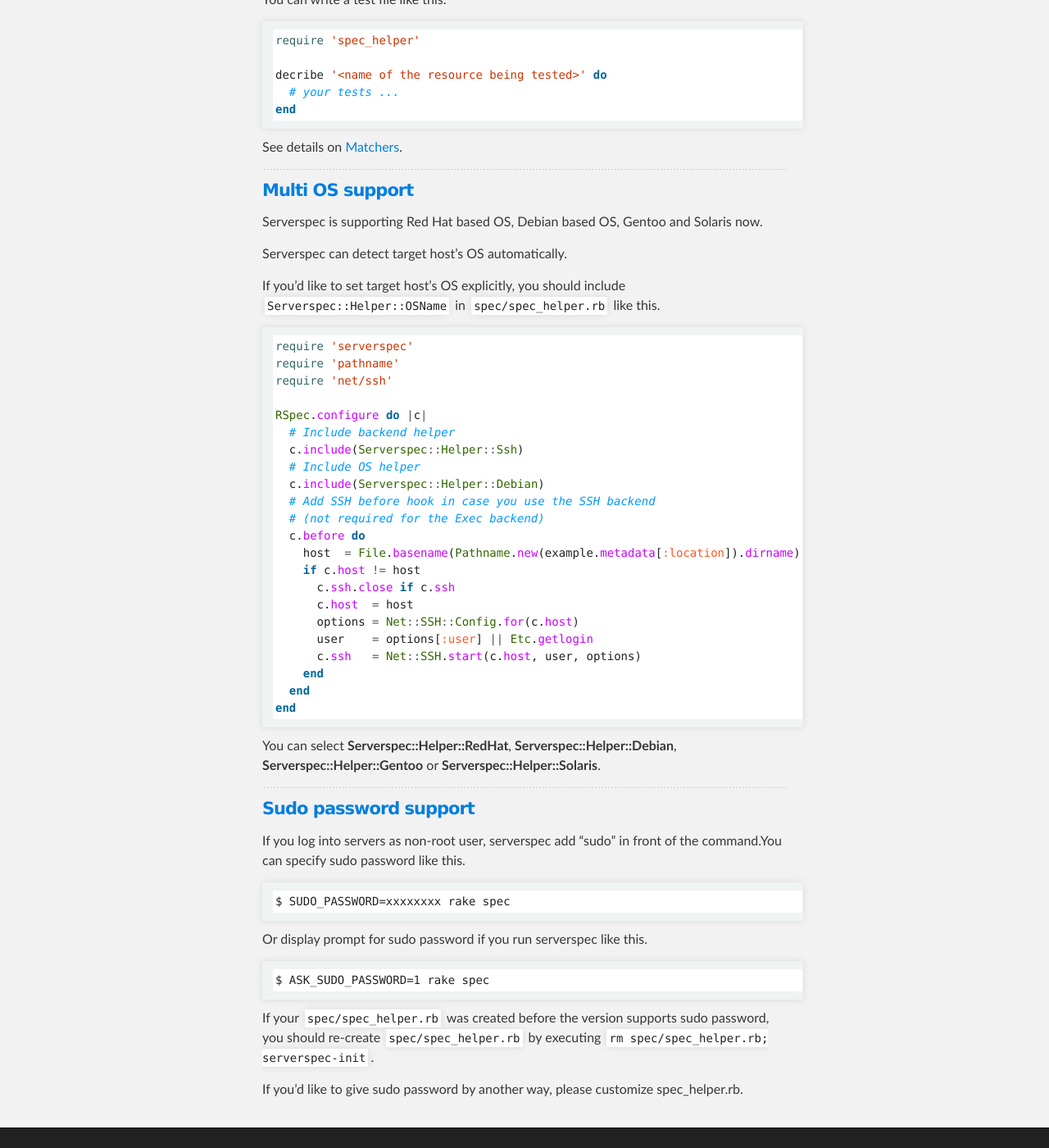
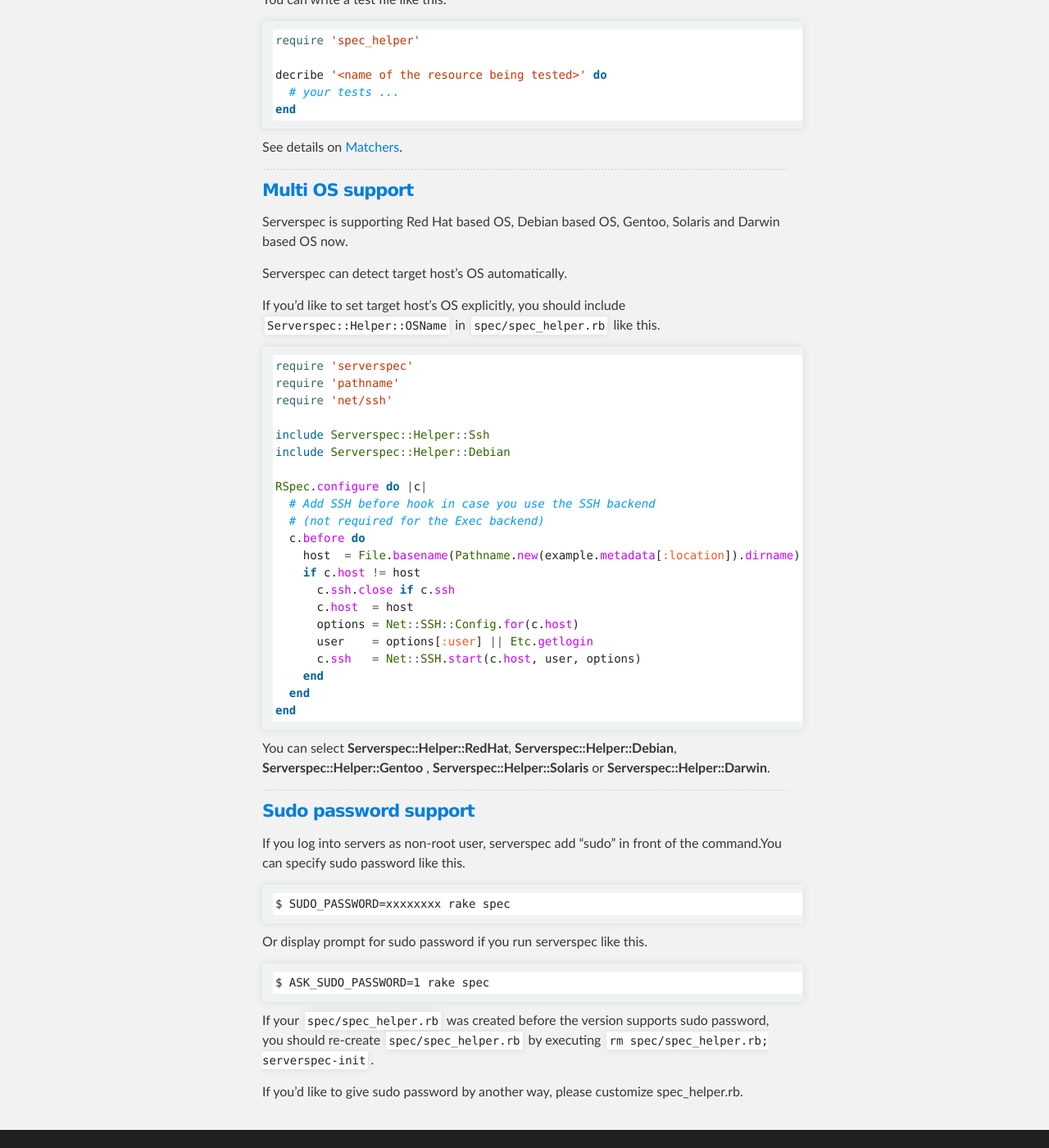
Before and after one commit to serverspec/serverspec.github.io, a Jekyll site: the page built from tutorial.md, in a window 1280 px wide and 1400 px high, scrolled down 657 px. Shown: the whole window at 82% size. Built offline with Jekyll 4.4.1, drawn with Linux system fonts in a browser that asks for light colours; Markdown is read by kramdown in place of the engine named in the settings.

Commit message:
Update turorial

````diff
--- a/tutorial.md
+++ b/tutorial.md
@@ -37,7 +37,7 @@ See details on [Matchers](/matchers.html).
 
 #### <a name="multi_os_support">Multi OS support</a>
 
-Serverspec is supporting Red Hat based OS, Debian based OS, Gentoo and Solaris now.
+Serverspec is supporting Red Hat based OS, Debian based OS, Gentoo, Solaris and Darwin based OS now.
 
 Serverspec can detect target host's OS automatically.
 
@@ -48,11 +48,10 @@ require 'serverspec'
 require 'pathname'
 require 'net/ssh'
 
+include Serverspec::Helper::Ssh
+include Serverspec::Helper::Debian
+
 RSpec.configure do |c|
-  # Include backend helper
-  c.include(Serverspec::Helper::Ssh)
-  # Include OS helper
-  c.include(Serverspec::Helper::Debian)
   # Add SSH before hook in case you use the SSH backend
   # (not required for the Exec backend)
   c.before do
@@ -68,7 +67,7 @@ RSpec.configure do |c|
 end
 ```
 
-You can select **Serverspec::Helper::RedHat**, **Serverspec::Helper::Debian**, **Serverspec::Helper::Gentoo** or **Serverspec::Helper::Solaris**.
+You can select **Serverspec::Helper::RedHat**, **Serverspec::Helper::Debian**, **Serverspec::Helper::Gentoo** , **Serverspec::Helper::Solaris** or **Serverspec::Helper::Darwin**.
 
 ----
 
````
